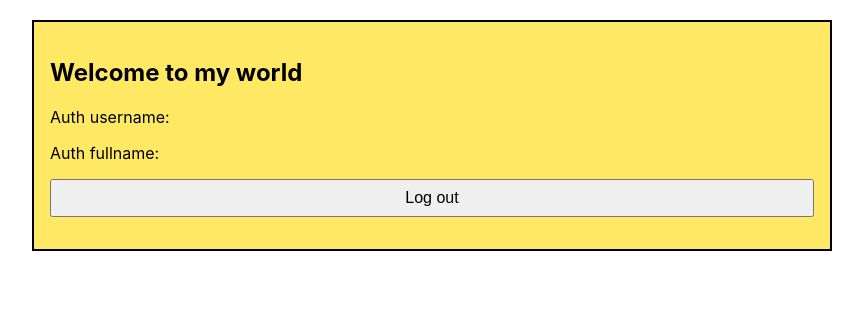
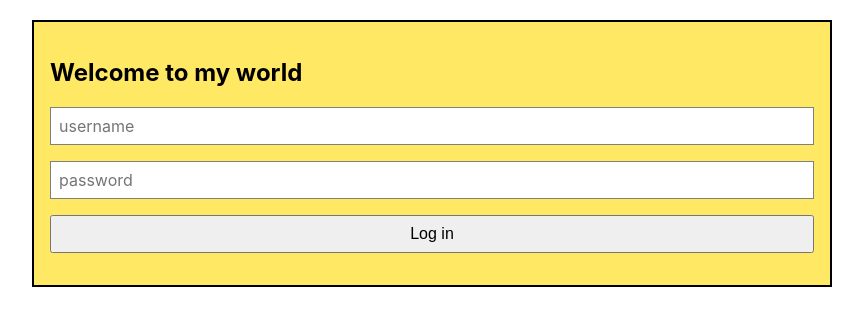
Before and after one commit to GitHubOshin/react-useContext-zinglecode, a React (Create React App) app: page / in a window 1280 px wide. Shown: the top 326 px of the page, without its empty margins (208-1071 px from the left). Built offline with nearby package versions, Linux system fonts and the light colour scheme.

Commit message:
#10 - useContext x useState

```diff
--- a/src/LoginBox.js
+++ b/src/LoginBox.js
@@ -2,7 +2,17 @@ import { useContext } from 'react'
 import { AuthContext } from './App'
 
 function LoginBox() {
-  const auth = useContext(AuthContext)
+  const { auth, setAuth } = useContext(AuthContext)
+  const fakeUser = { username: 'nice789', fullname: 'Kitty' }
+
+  function loginSubmit(event) {
+    event.preventDefault()
+    setAuth(fakeUser)
+  }
+
+  function logoutSubmit() {
+    setAuth(null)
+  }
 
   if (!!auth) {
     return (
@@ -10,14 +20,14 @@ function LoginBox() {
         <p>Auth username: {auth.username}</p>
         <p>Auth fullname: {auth.fullname}</p>
         <p>
-          <button>Log out</button>
+          <button onClick={logoutSubmit}>Log out</button>
         </p>
       </div>
     )
   }
 
   return (
-    <form>
+    <form onSubmit={loginSubmit}>
       <p>
         <input type="text" placeholder="username" />
       </p>
```
